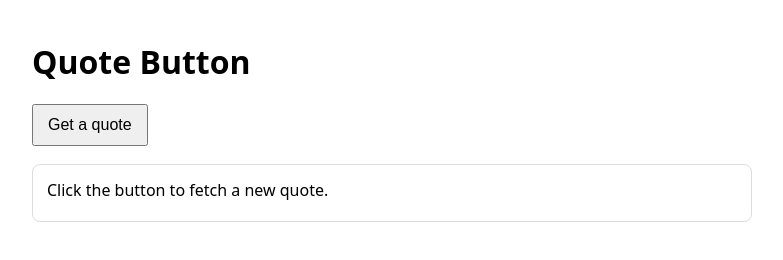
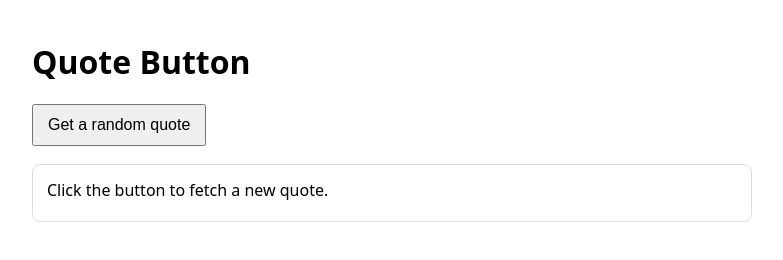
Before and after one commit to LukeTowns1234/quotes-blob-site, a website: page site/index.html in a window 1280 px wide. Shown: the whole page, without its empty margins (248-1031 px from the left). Drawn offline with Linux system fonts and the light colour scheme.

Commit message:
Clarified UI instructions

```diff
--- a/site/index.html
+++ b/site/index.html
@@ -28,7 +28,7 @@
 
   <h1>Quote Button</h1>
 
-  <button id="btn">Get a quote</button>
+  <button id="btn">Get a random quote</button>
 
   <div id="quote">Click the button to fetch a new quote.</div>
 
```
